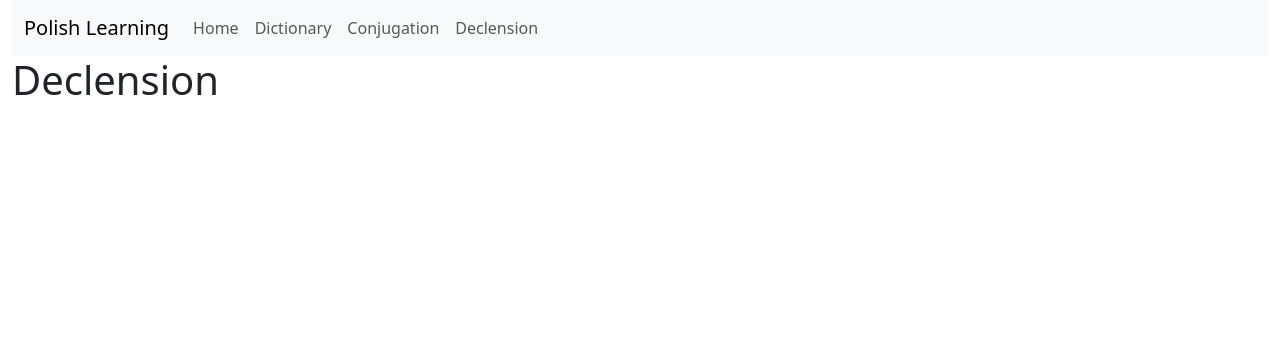
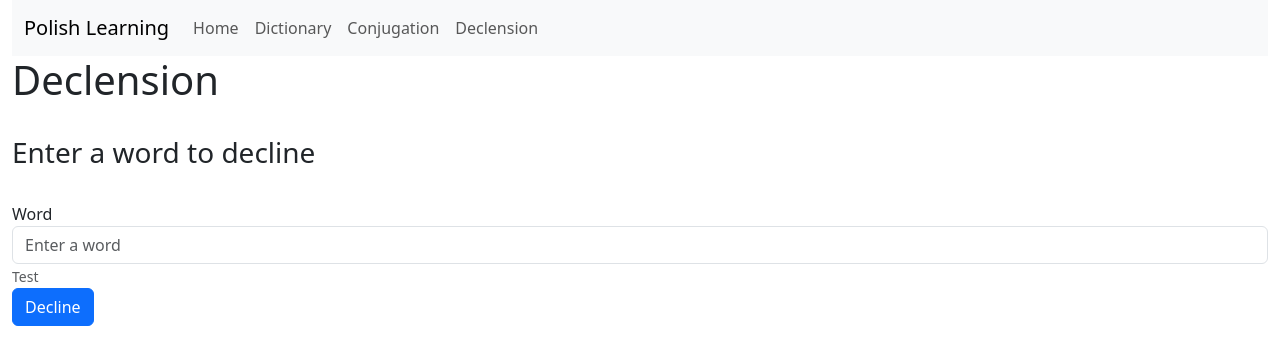
Before and after one commit to kenichisutan/polish-learning, a React (Create React App) app: page /declension in a window 1280 px wide. Shown: the top 364 px of the page. Built offline with nearby package versions, Linux system fonts and the light colour scheme.

Commit message:
Created declension form

```diff
--- a/src/components/Declension.js
+++ b/src/components/Declension.js
@@ -2,6 +2,17 @@ const Declension = () => {
     return (
         <div>
             <h1>Declension</h1>
+            <br />
+            <h3>Enter a word to decline</h3>
+            <br />
+            <form>
+                <div className="form-group">
+                    <label htmlFor="inputDeclension1">Word</label>
+                    <input type="word" className="form-control" id="inputDeclension1" aria-describedby="declensionHelp" placeholder="Enter a word" />
+                    <small id="declensionHelp" className="form-text text-muted">Test</small>
+                </div>
+                <button type="submit" className="btn btn-primary">Decline</button>
+            </form>
         </div>
     )
 }
```
